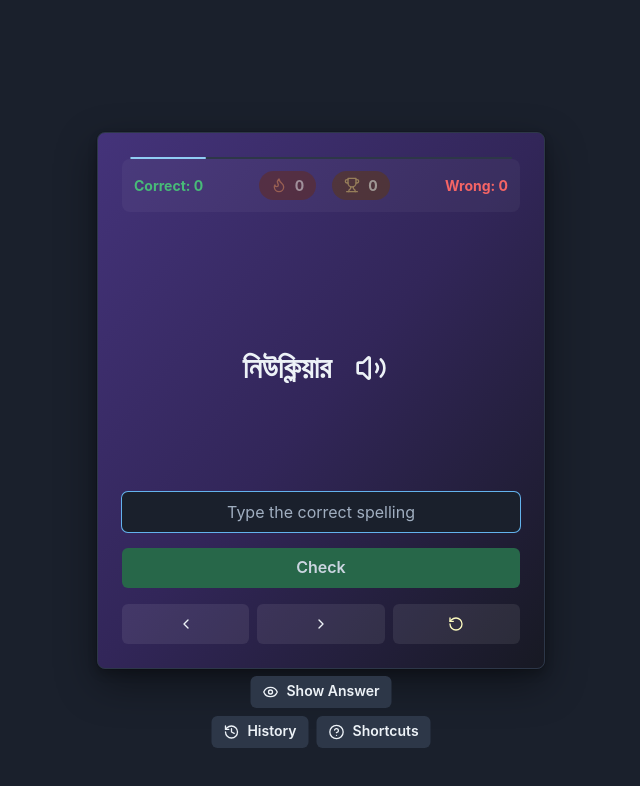
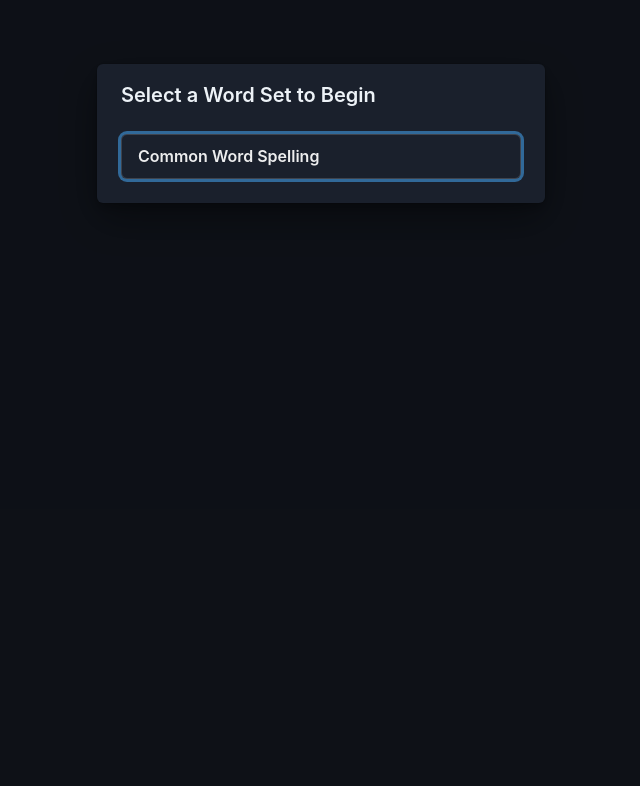
Before and after one commit to sudarshaana/learn, a React (Vite) app: page / in a window 1280 px wide. Shown: the top 786 px of the page, without its empty margins (319-959 px from the left). Built offline with nearby package versions, Linux system fonts and the light colour scheme; no server answers.

Commit message:
multiple data source added

```diff
--- a/src/App.jsx
+++ b/src/App.jsx
@@ -1,7 +1,7 @@
 "use client"
 
 import { useState, useEffect } from "react"
-import { Eye, EyeOff, History, Volume2, HelpCircle } from "lucide-react"
+import { Eye, EyeOff, History, Volume2, HelpCircle, Book } from "lucide-react"
 import {
   ChakraProvider,
   Box,
@@ -14,8 +14,8 @@ import {
   useToast,
   useColorMode
 } from "@chakra-ui/react"
+import Papa from 'papaparse'
 
-import { wordsPromise } from "./data/words.js"
 import { WordDisplay } from './components/WordDisplay'
 import { InputSection } from './components/InputSection'
 import { ButtonControls } from './components/ButtonControls'
@@ -28,6 +28,8 @@ import { ProgressBar } from './components/ProgressBar'
 import { StreakCounter } from './components/StreakCounter'
 import { ShortcutsGuide } from './components/ShortcutsGuide'
 import { useKeyboardShortcuts } from './hooks/useKeyboardShortcuts'
+import { WordSetSelector } from './components/WordSetSelector'
+import { wordSets } from './data/wordSets'
 
 export default function HomeComponent() {
   const { colorMode } = useColorMode()
@@ -76,22 +78,46 @@ export default function HomeComponent() {
 
   const [showShortcuts, setShowShortcuts] = useState(false)
 
+  const [showWordSets, setShowWordSets] = useState(() => {
+    const hasVisited = localStorage.getItem('hasVisitedBefore')
+    return !hasVisited // Show word sets if never visited
+  })
+
+  const [currentWordSet, setCurrentWordSet] = useState(() => {
+    const saved = localStorage.getItem('currentWordSet')
+    return saved ? JSON.parse(saved) : null // Set to null initially
+  })
+
   useEffect(() => {
     localStorage.setItem('currentWordIndex', currentWordIndex.toString())
   }, [currentWordIndex])
 
   useEffect(() => {
-    wordsPromise.then(loadedWords => {
+    if (!currentWordSet) return // Don't load words if no set is selected
+
+    setIsLoading(true)
+    fetch(currentWordSet.url)
+      .then(response => response.text())
+      .then(csvText => {
+        const { data } = Papa.parse(csvText, {
+          skipEmptyLines: true
+        })
+
+        const loadedWords = data
+          .filter(row => row[0] && row[1])
+          .map(row => ({
+            correct: row[0].trim(),
+            incorrect: row[1].trim()
+          }))
+
         setWords(loadedWords)
         setIsLoading(false)
-      const saved = localStorage.getItem('currentWordIndex')
-      if (saved && parseInt(saved, 10) >= loadedWords.length) {
-        setCurrentWordIndex(0)
-      }
-    }).catch(error => {
+      })
+      .catch(error => {
         console.error('Error loading words:', error)
+        setIsLoading(false)
       })
-  }, [])
+  }, [currentWordSet])
 
   useEffect(() => {
     localStorage.setItem('correctCount', correctCount.toString())
@@ -231,6 +257,36 @@ export default function HomeComponent() {
     currentWord
   })
 
+  const handleWordSetSelect = (wordSet) => {
+    setCurrentWordSet(wordSet)
+    localStorage.setItem('currentWordSet', JSON.stringify(wordSet))
+    localStorage.setItem('hasVisitedBefore', 'true') // Mark as visited
+    setShowWordSets(false)
+    handleReset()
+  }
+
+  // Show loading state or word set selector if no set is selected
+  if (!currentWordSet || (showWordSets && !localStorage.getItem('hasVisitedBefore'))) {
+    return (
+      <ChakraProvider theme={theme}>
+        <Box minHeight="100vh" display="flex" alignItems="center" justifyContent="center">
+          <WordSetSelector
+            isOpen={true}
+            onClose={() => {
+              // Only allow closing if not first visit
+              if (localStorage.getItem('hasVisitedBefore')) {
+                setShowWordSets(false)
+              }
+            }}
+            onSelect={handleWordSetSelect}
+            currentSetId={currentWordSet?.id}
+            hideCloseButton={!localStorage.getItem('hasVisitedBefore')}
+          />
+        </Box>
+      </ChakraProvider>
+    )
+  }
+
   return (
     <ChakraProvider theme={theme}>
       <Box
@@ -310,14 +366,15 @@ export default function HomeComponent() {
                 bottom={{ base: "auto", md: "-80px" }}
                 left="50%"
                 transform="translateX(-50%)"
-                gap={2}
+                gap={4}
                 mt={{ base: 4, md: 8 }}
                 mb={{ base: 2, md: 0 }}
-                flexWrap="wrap"
-                justifyContent="center"
+                flexDirection="column"
+                alignItems="center"
                 width={{ base: "full", md: "auto" }}
                 zIndex={2}
               >
+                <Flex gap={2} justifyContent="center">
                   <Button
                     size="sm"
                     bg="gray.700"
@@ -341,7 +398,9 @@ export default function HomeComponent() {
                   >
                     History
                   </Button>
+                </Flex>
 
+                <Flex gap={2} justifyContent="center">
                   <Button
                     size="sm"
                     bg="gray.700"
@@ -353,6 +412,19 @@ export default function HomeComponent() {
                   >
                     Shortcuts
                   </Button>
+
+                  <Button
+                    size="sm"
+                    bg="gray.700"
+                    _hover={{ bg: "gray.600" }}
+                    color="gray.100"
+                    onClick={() => setShowWordSets(true)}
+                    leftIcon={<Book size={16} />}
+                    title="Select word set"
+                  >
+                    Words
+                  </Button>
+                </Flex>
               </Flex>
 
               {showCorrectWord && (
@@ -399,6 +471,13 @@ export default function HomeComponent() {
           onClose={() => setShowHistory(false)}
           history={wordHistory}
         />
+
+        <WordSetSelector
+          isOpen={showWordSets}
+          onClose={() => setShowWordSets(false)}
+          onSelect={handleWordSetSelect}
+          currentSetId={currentWordSet.id}
+        />
       </Box>
     </ChakraProvider>
   )
--- /dev/null
+++ b/src/components/WordSetSelector.jsx
@@ -0,0 +1,64 @@
+import {
+  Modal,
+  ModalOverlay,
+  ModalContent,
+  ModalHeader,
+  ModalBody,
+  ModalCloseButton,
+  VStack,
+  Button,
+  Text
+} from "@chakra-ui/react"
+import { Book } from "lucide-react"
+import PropTypes from 'prop-types'
+import { wordSets } from '../data/wordSets'
+
+export const WordSetSelector = ({ isOpen, onClose, onSelect, currentSetId, hideCloseButton }) => {
+  return (
+    <Modal
+      isOpen={isOpen}
+      onClose={onClose}
+      closeOnOverlayClick={!hideCloseButton}
+      closeOnEsc={!hideCloseButton}
+    >
+      <ModalOverlay />
+      <ModalContent bg="gray.800">
+        <ModalHeader color="gray.100">
+          {hideCloseButton ? 'Select a Word Set to Begin' : 'Select Word Set'}
+        </ModalHeader>
+        {!hideCloseButton && <ModalCloseButton color="gray.400" />}
+        <ModalBody pb={6}>
+          <VStack spacing={3} align="stretch">
+            {wordSets.map((set) => (
+              <Button
+                key={set.id}
+                onClick={() => onSelect(set)}
+                variant="outline"
+                colorScheme={currentSetId === set.id ? "blue" : "gray"}
+                justifyContent="flex-start"
+                height="auto"
+                py={3}
+                px={4}
+              >
+                <VStack align="start" spacing={1}>
+                  <Text>{set.name}</Text>
+                  {currentSetId === set.id && (
+                    <Text fontSize="xs" color="blue.200">Currently Selected</Text>
+                  )}
+                </VStack>
+              </Button>
+            ))}
+          </VStack>
+        </ModalBody>
+      </ModalContent>
+    </Modal>
+  )
+}
+
+WordSetSelector.propTypes = {
+  isOpen: PropTypes.bool.isRequired,
+  onClose: PropTypes.func.isRequired,
+  onSelect: PropTypes.func.isRequired,
+  currentSetId: PropTypes.string,
+  hideCloseButton: PropTypes.bool
+}
--- /dev/null
+++ b/src/data/wordSets.js
@@ -0,0 +1,13 @@
+export const wordSets = [
+  {
+    id: 'bengali-english',
+    name: 'Common Word Spelling',
+    url: 'https://raw.githubusercontent.com/sudarshaana/learn/refs/heads/main/src/data/word_list.csv'
+  },
+//   {
+//     id: 'common-misspelled',
+//     name: 'Common Misspelled Words',
+//     url: 'https://raw.githubusercontent.com/sudarshaana/learn/refs/heads/main/src/data/word_list.csv'
+//   }
+  // Add more word sets here
+]
```
Also changed, not shown: src/data/word_list_cp.csv (added). Lines whose indentation alone changed are shown as unchanged.
